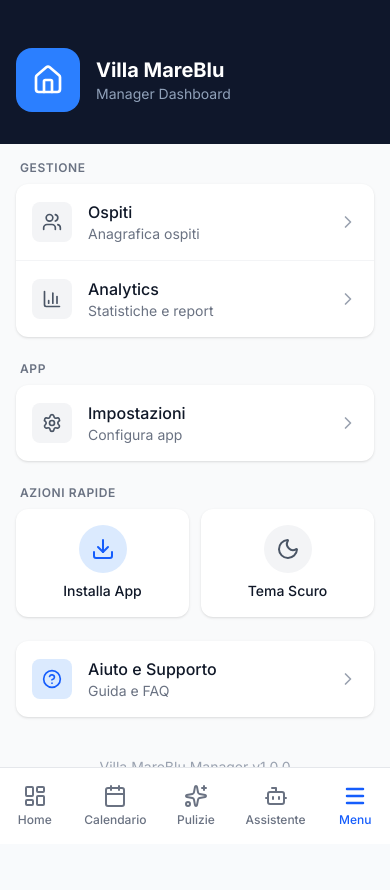
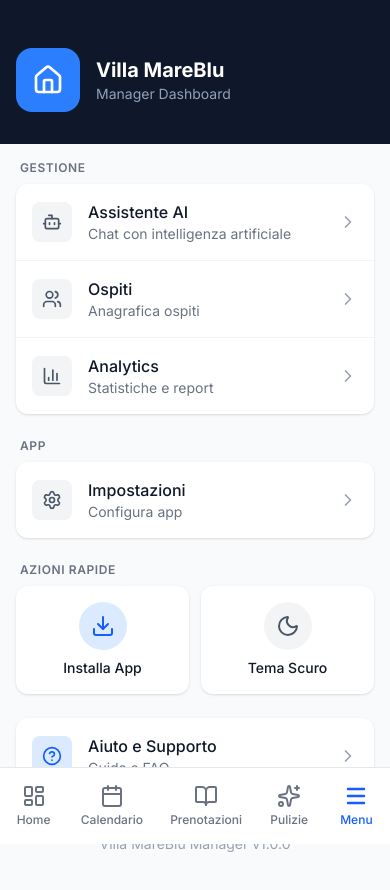
Before and after one commit to erold90/Villa_MareBlu, a Next.js app: page /menu in a window 390 px wide. Shown: the top 890 px of the page. Built offline with nearby package versions, Linux system fonts and the light colour scheme; no server answers; the database is empty.

Commit message:
Mobile: aggiunto Prenotazioni nella navbar, spostato Assistente nel menu

```diff
--- a/src/app/menu/page.tsx
+++ b/src/app/menu/page.tsx
@@ -12,12 +12,14 @@ import {
   Moon,
   Sun,
   Download,
+  Bot,
 } from 'lucide-react'
 
 const menuItems = [
   {
     section: 'Gestione',
     items: [
+      { name: 'Assistente AI', href: '/assistente', icon: Bot, description: 'Chat con intelligenza artificiale' },
       { name: 'Ospiti', href: '/ospiti', icon: Users, description: 'Anagrafica ospiti' },
       { name: 'Analytics', href: '/analytics', icon: BarChart3, description: 'Statistiche e report' },
     ],
--- a/src/components/layout/MobileNav.tsx
+++ b/src/components/layout/MobileNav.tsx
@@ -7,7 +7,7 @@ import {
   LayoutDashboard,
   Calendar,
   Sparkles,
-  Bot,
+  BookOpen,
   Menu,
 } from 'lucide-react'
 import { cn } from '@/lib/utils'
@@ -15,8 +15,8 @@ import { cn } from '@/lib/utils'
 const mobileNavigation = [
   { name: 'Home', href: '/', icon: LayoutDashboard },
   { name: 'Calendario', href: '/calendario', icon: Calendar },
+  { name: 'Prenotazioni', href: '/prenotazioni', icon: BookOpen },
   { name: 'Pulizie', href: '/pulizie', icon: Sparkles },
-  { name: 'Assistente', href: '/assistente', icon: Bot },
   { name: 'Menu', href: '/menu', icon: Menu },
 ]
 
```
